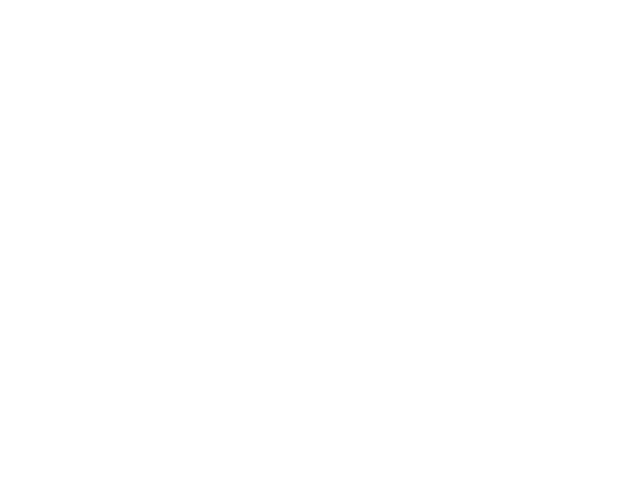
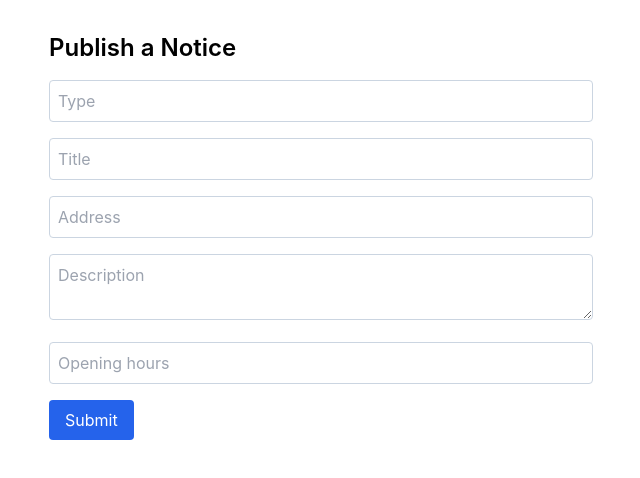
Before and after one commit to ottojames/ubiquitous-guacamole, a React (Vite) app: page /publish in a window 1280 px wide. Before the commit this address had no page. Shown: the top 478 px of the page, without its empty margins (319-959 px from the left). Built offline with nearby package versions, Linux system fonts and the light colour scheme.

Commit message:
Link home button to notice form

```diff
--- a/src/App.tsx
+++ b/src/App.tsx
@@ -2,6 +2,7 @@ import React from "react";
 import { BrowserRouter as Router, Routes, Route } from "react-router-dom";
 import Home from "./pages/Home";
 import Dashboard from "./pages/Dashboard";
+import Publish from "./pages/Publish";
 
 export default function App() {
   return (
@@ -9,6 +10,7 @@ export default function App() {
       <Routes>
         <Route path="/" element={<Home />} />
         <Route path="/dashboard" element={<Dashboard />} />
+        <Route path="/publish" element={<Publish />} />
       </Routes>
     </Router>
   );
--- a/src/pages/Home.tsx
+++ b/src/pages/Home.tsx
@@ -305,7 +305,7 @@ export default function Home() {
                 Sign in
               </a>
               <a
-                href="#publish"
+                href="/publish"
                 onClick={() => track("publish_started", { audience: "public" })}
                 className="h-11 px-5 rounded-xl bg-blue-600 text-white hover:bg-blue-700 text-sm font-semibold inline-flex items-center justify-center focus:outline-none focus:ring-2 focus:ring-blue-600"
               >
@@ -316,7 +316,7 @@ export default function Home() {
             {/* Mobile: Publish stays visible + hamburger for sheet */}
             <div className="md:hidden flex items-center gap-2">
               <a
-                href="#publish"
+                href="/publish"
                 onClick={() => track("publish_started", { audience: "public" })}
                 className="h-10 px-3 rounded-xl bg-blue-600 text-white hover:bg-blue-700 text-sm font-semibold inline-flex items-center justify-center focus:outline-none focus:ring-2 focus:ring-blue-600"
                 aria-label="Publish a notice"
@@ -374,7 +374,7 @@ export default function Home() {
                   Sign in
                 </a>
                 <a
-                  href="#publish"
+                  href="/publish"
                   onClick={() => { setMobileOpen(false); track("publish_started", { audience: "public" }); }}
                   className="h-11 px-5 rounded-xl bg-blue-600 text-white hover:bg-blue-700 text-sm font-semibold inline-flex items-center justify-center focus:outline-none focus:ring-2 focus:ring-blue-600"
                 >
@@ -654,13 +654,14 @@ export default function Home() {
           </ol>
 
           <div className="mt-10 flex justify-center">
-            <button
+            <a
+              href="/publish"
               className="inline-flex h-11 items-center gap-2 rounded-xl bg-blue-600 px-5 text-sm text-white font-semibold hover:bg-blue-700 focus:outline-none focus:ring-2 focus:ring-blue-600"
               onClick={() => track("publish_started", { audience: "public" })}
             >
               Publish a notice
               <ArrowRight className="h-4 w-4" aria-hidden="true" />
-            </button>
+            </a>
           </div>
         </div>
       </section>
--- /dev/null
+++ b/src/pages/Publish.tsx
@@ -0,0 +1,104 @@
+import React, { useState } from "react";
+
+interface NoticeForm {
+  type: string;
+  title: string;
+  address: string;
+  description: string;
+  opening_hours: string;
+}
+
+export default function Publish() {
+  const [form, setForm] = useState<NoticeForm>({
+    type: "",
+    title: "",
+    address: "",
+    description: "",
+    opening_hours: "",
+  });
+  const [status, setStatus] = useState<string | null>(null);
+
+  function handleChange(
+    e: React.ChangeEvent<HTMLInputElement | HTMLTextAreaElement>
+  ) {
+    const { name, value } = e.target;
+    setForm((prev) => ({ ...prev, [name]: value }));
+  }
+
+  async function handleSubmit(e: React.FormEvent<HTMLFormElement>) {
+    e.preventDefault();
+    setStatus(null);
+    try {
+      const res = await fetch(
+        `${import.meta.env.VITE_SUPABASE_URL}/rest/v1/notices`,
+        {
+          method: "POST",
+          headers: {
+            apikey: import.meta.env.VITE_SUPABASE_ANON_KEY,
+            Authorization: `Bearer ${import.meta.env.VITE_SUPABASE_ANON_KEY}`,
+            "Content-Type": "application/json",
+            Prefer: "return=representation",
+          },
+          body: JSON.stringify(form),
+        }
+      );
+      if (!res.ok) throw new Error(await res.text());
+      setStatus("Notice published!");
+      setForm({ type: "", title: "", address: "", description: "", opening_hours: "" });
+    } catch {
+      setStatus("Failed to publish notice");
+    }
+  }
+
+  return (
+    <main className="max-w-xl mx-auto py-8 px-4">
+      <h1 className="text-2xl font-semibold mb-4">Publish a Notice</h1>
+      <form onSubmit={handleSubmit} className="space-y-4">
+        <input
+          name="type"
+          value={form.type}
+          onChange={handleChange}
+          required
+          className="w-full rounded border border-slate-300 p-2"
+          placeholder="Type"
+        />
+        <input
+          name="title"
+          value={form.title}
+          onChange={handleChange}
+          required
+          className="w-full rounded border border-slate-300 p-2"
+          placeholder="Title"
+        />
+        <input
+          name="address"
+          value={form.address}
+          onChange={handleChange}
+          className="w-full rounded border border-slate-300 p-2"
+          placeholder="Address"
+        />
+        <textarea
+          name="description"
+          value={form.description}
+          onChange={handleChange}
+          className="w-full rounded border border-slate-300 p-2"
+          placeholder="Description"
+        />
+        <input
+          name="opening_hours"
+          value={form.opening_hours}
+          onChange={handleChange}
+          className="w-full rounded border border-slate-300 p-2"
+          placeholder="Opening hours"
+        />
+        <button
+          type="submit"
+          className="h-10 px-4 rounded bg-blue-600 text-white hover:bg-blue-700"
+        >
+          Submit
+        </button>
+      </form>
+      {status && <p className="mt-4 text-sm text-slate-600">{status}</p>}
+    </main>
+  );
+}
```
Also changed, not shown: 1 other file (tests, documents, lock files or other folders).
